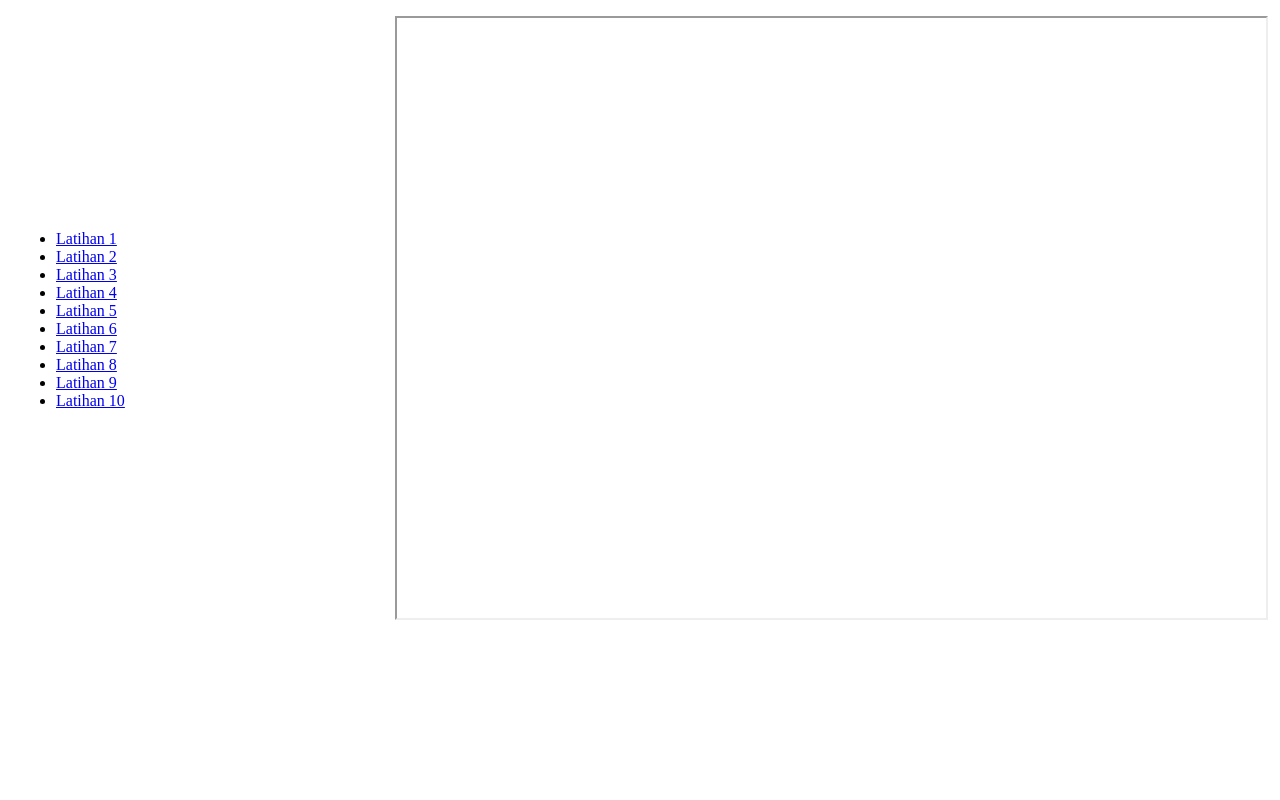
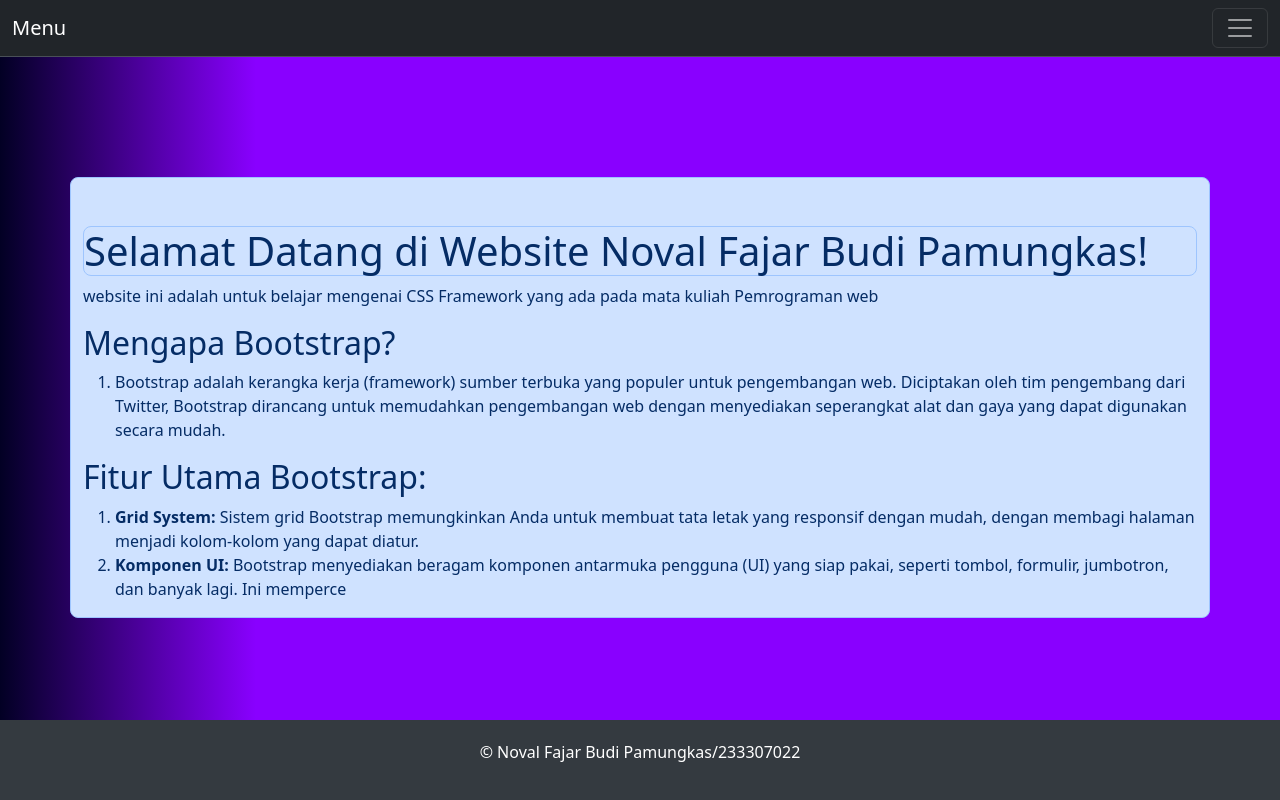
Before and after one commit to vall094/HTML-Dasar, a plain HTML site: page index.html in a window 1280 px wide. Drawn offline with nearby package versions, Linux system fonts and the light colour scheme.

Commit message:
Css Framework

```diff
--- a/index.html
+++ b/index.html
@@ -1,61 +1,74 @@
-<!DOCTYPE html>
-<html>
+<!doctype html>
+<html lang="en">
   <head>
-        <title>Halaman HTML Noval</title>
-        <link rel="icon" type="image/png" href="gambar/icon.png" sizes="16x16"/>
+    <meta charset="utf-8">
+    <meta name="viewport" content="width=device-width, initial-scale=1">
+    <title>Halaman Noval</title>
+    <link href="css/bootstrap.min.css" rel="stylesheet" integrity="sha384-QWTKZyjpPEjISv5WaRU9OFeRpok6YctnYmDr5pNlyT2bRjXh0JMhjY6hW+ALEwIH" crossorigin="anonymous">
     <style>
-            table {
+        body{
+        background: rgb(2,0,36);
+        background: linear-gradient(90deg, rgba(2,0,36,1) 0%, rgba(137,0,255,1) 20%);
+        }
+        footer {
+        background-color: #343a40;
+        color: white;
+        padding: 20px 0;
+        position: fixed;
         width: 100%;
-                border-collapse: collapse;
-            }
-
-            td {
-                padding: 8px;
-                text-align: left;
+        bottom: 0;
       }
     </style>
   </head>
   <body>
-        <table>
-            <tr>
-                <td style="width: 30%;">
-                    <ul>
-                        <li>
-                            <a href="latihan_1_1.html" target="if">Latihan 1</a>
+    <nav class="navbar bg-dark border-bottom border-body" data-bs-theme="dark"">
+        <div class="container-fluid">
+          <a class="navbar-brand" href="#">Menu</a>
+          <button class="navbar-toggler" type="button" data-bs-toggle="collapse" data-bs-target="#navbarNav" aria-controls="navbarNav" aria-expanded="false" aria-label="Toggle navigation">
+            <span class="navbar-toggler-icon"></span>
+          </button>
+          <div class="collapse navbar-collapse" id="navbarNav">
+            <ul class="navbar-nav">
+              <li class="nav-item">
+                <a class="nav-link active" aria-current="page" href="index.html">Home</a>
               </li>
-                        <li>
-                            <a href="latihan_1_2.html" target="if">Latihan 2</a>
+              <li class="nav-item">
+                <a class="nav-link active" aria-current="page" href="Aboutme.html">About Me</a>
               </li>
-                        <li>
-                            <a href="latihan_1_3.html" target="if">Latihan 3</a>
+              <li class="nav-item">
+                <a class="nav-link active" aria-current="page" href="Login.html">Login</a>
               </li>
-                        <li>
-                            <a href="latihan_1_4.html" target="if">Latihan 4</a>
-                        </li>
-                        <li>
-                            <a href="latihan_1_5.html" target="if">Latihan 5</a>
-                        </li>
-                        <li>
-                            <a href="latihan_1_6.html" target="if">Latihan 6</a>
-                        </li>
-                        <li>
-                            <a href="latihan_1_7.html" target="if">Latihan 7</a>
-                        </li>
-                        <li>
-                            <a href="latihan_1_8.html" target="if">Latihan 8</a>
-                        </li>
-                        <li>
-                            <a href="latihan_1_9.html" target="if">Latihan 9</a>
-                        </li>
-                        <li>
-                            <a href="latihan_1_10.html" target="if">Latihan 10</a>
+              <li class="nav-item">
+                <a class="nav-link active" aria-current="page" href="Hobi.html">Hobi</a>
               </li>
             </ul>
-                </td>
-                <td>
-                    <iframe width="100%" height="600px" name="if"></iframe>
-                </td>
-            </tr>
-        </table>
+          </div>
+        </div>
+      </nav>
+      <br>
+      <br>
+      <br>
+      <br>
+      <br>
+      <div class="container text-primary-emphasis bg-primary-subtle border border-primary-subtle rounded-3  ">
+        <h1 class="mt-5 text-primary-emphasis bg-primary-subtle border border-primary-subtle rounded-3">Selamat Datang di Website Noval Fajar Budi Pamungkas!</h1>
+        <p>website ini adalah untuk belajar mengenai CSS Framework yang ada pada mata kuliah Pemrograman web</p>
+        <h2>Mengapa Bootstrap?</h2>
+        <ol>
+          <li>Bootstrap adalah kerangka kerja (framework) sumber terbuka yang populer untuk pengembangan web. Diciptakan oleh tim pengembang dari Twitter, Bootstrap dirancang untuk memudahkan pengembangan web dengan menyediakan seperangkat alat dan gaya yang dapat digunakan secara mudah.</li>
+        </ol>
+        <h2>Fitur Utama Bootstrap:</h2>
+        <ol>
+          <li><strong>Grid System:</strong> Sistem grid Bootstrap memungkinkan Anda untuk membuat tata letak yang responsif dengan mudah, dengan membagi halaman menjadi kolom-kolom yang dapat diatur.</li>
+          <li><strong>Komponen UI:</strong> Bootstrap menyediakan beragam komponen antarmuka pengguna (UI) yang siap pakai, seperti tombol, formulir, jumbotron, dan banyak lagi. Ini memperce</li>
+        </ol>
+      </div>
+      <footer>
+        <div class="container text-center">
+          <p>&copy; Noval Fajar Budi Pamungkas/233307022</p>
+        </div>
+      </footer>
+
+    <script src="js/bootstrap.bundle.min.js" integrity="sha384-YvpcrYf0tY3lHB60NNkmXc5s9fDVZLESaAA55NDzOxhy9GkcIdslK1eN7N6jIeHz" crossorigin="anonymous"></script>
   </body>
 </html>
```
Also changed, not shown: Aboutme.html (added, +51 -0 lines), Hobi.html (added, +51 -0 lines), Login.html (added, +48 -0 lines). Lines whose indentation alone changed are shown as unchanged.
